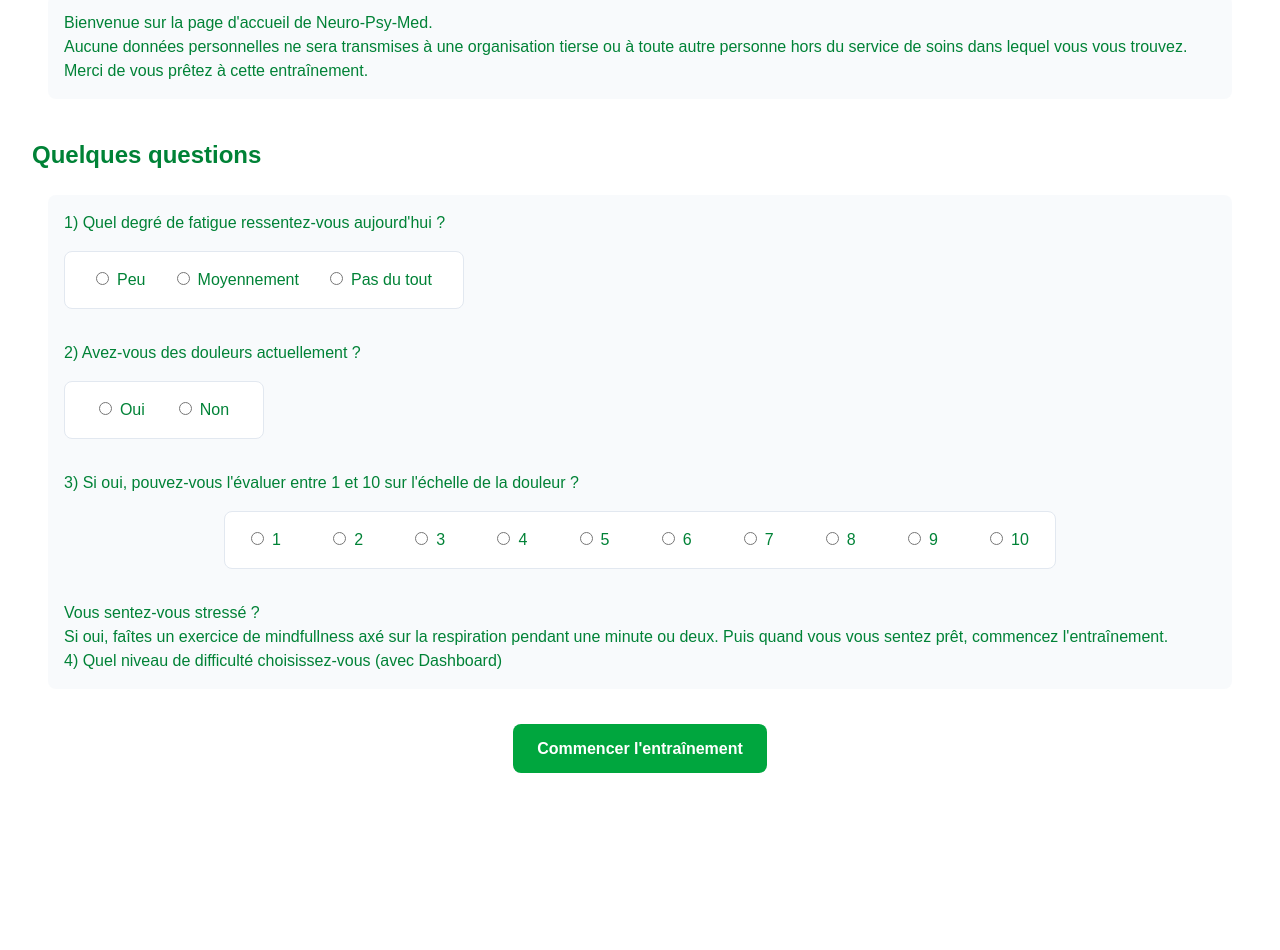
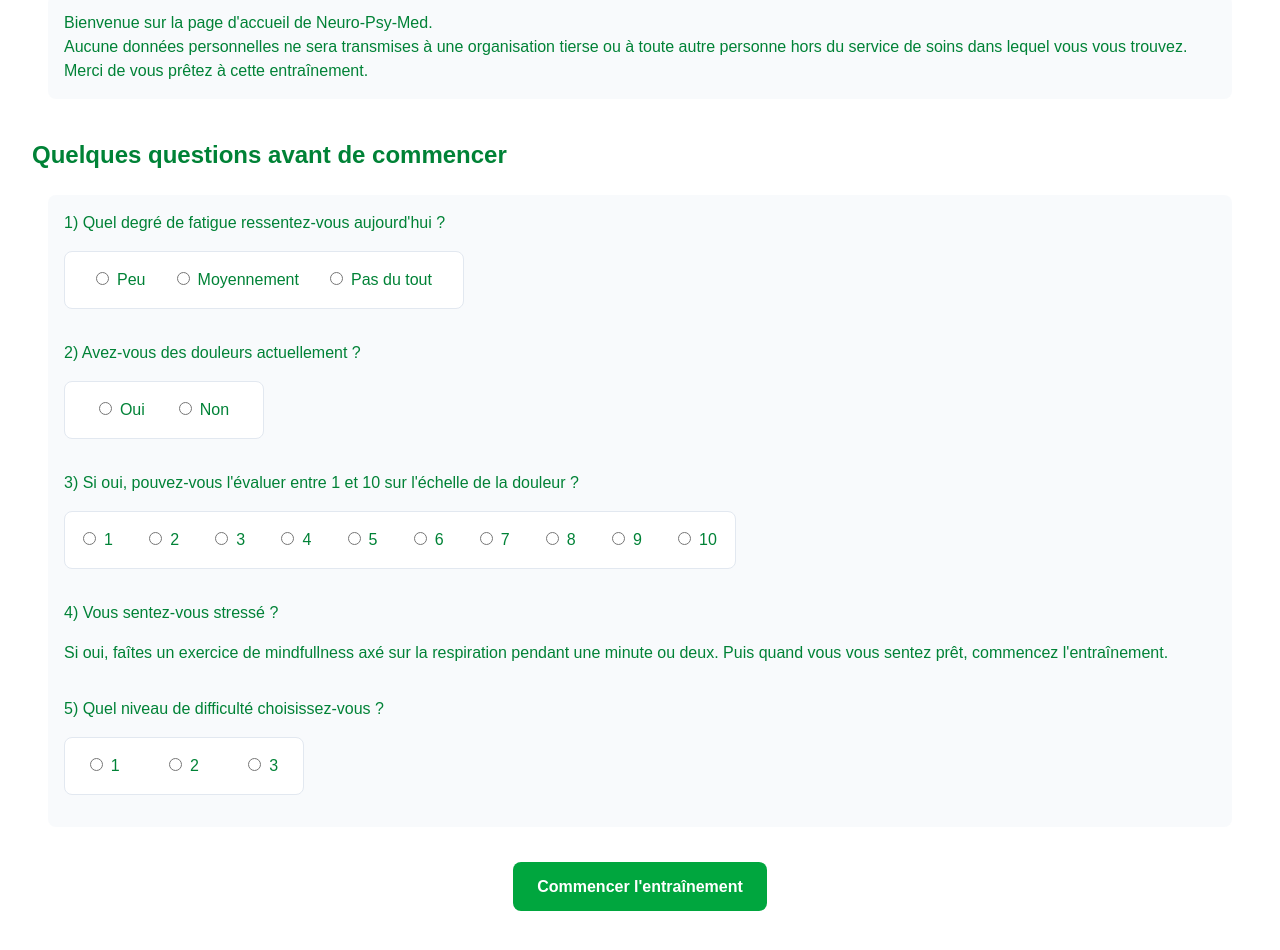
Before and after one commit to TLRKiliann/webapp-np-one, a Next.js app in the folder my-app/: page / in a window 1280 px wide. Shown: the part 280-1230 px from the top of the page. Before the commit the page ends 1105 px from the top, so only its background shows below. Built offline with nearby package versions, Linux system fonts and the light colour scheme; no server answers.

Commit message:
some changes & style review

```diff
--- a/my-app/app/page.tsx
+++ b/my-app/app/page.tsx
@@ -8,6 +8,7 @@ export default function Home() {
   const [optionFatigue, setOptionFatigue] = useState<string | undefined>(undefined);
   const [optionDlr, setOptionDlr] = useState<string | undefined>(undefined);
   const [douleurState, setDouleurState] = useState<string | undefined>(undefined);
+  const [levelState, setLevelState] = useState<string | undefined>(undefined);
 
   const handleFatigue = (e: ChangeEvent<HTMLInputElement>): void => {
     setOptionFatigue(e.target.value);
@@ -21,12 +22,14 @@ export default function Home() {
     setDouleurState(e.target.value);
   }
 
-  console.log(optionFatigue);
+  const handleEvaLevel = (e: ChangeEvent<HTMLInputElement>): void => {
+    setLevelState(e.target.value);
+  };
 
   return (
     <div className="p-4">
 
-      <div className="">
+      <div>
         <h1 className="text-3xl font-bold">Accueil</h1>
       </div>
 
@@ -47,7 +50,7 @@ export default function Home() {
 
 
         <div className="mt-10 mb-6">
-          <h2 className="text-2xl font-bold">Quelques questions</h2>
+          <h2 className="text-2xl font-bold">Quelques questions avant de commencer</h2>
         </div>
 
 
@@ -132,7 +135,7 @@ export default function Home() {
 
           <p>3) Si oui, pouvez-vous l'évaluer entre 1 et 10 sur l'échelle de la douleur ?</p>
 
-          <div className="flex flex-row items-center justify-around bg-white dark:bg-indigo-900 border border-slate-200 dark:border-indigo-500 rounded-lg mx-40 mt-4 mb-8 py-4">
+          <div className="flex flex-row items-center justify-around bg-white dark:bg-indigo-900 border border-slate-200 dark:border-indigo-500 rounded-lg mt-4 mb-8 mr-120 py-4">
 
             <label htmlFor="dlr1">
               <input type="radio" id="dlr1" name="dlr1"
@@ -206,14 +209,39 @@ export default function Home() {
 
           </div>
 
-          <p>Vous sentez-vous stressé ?</p>
+          <p>4) Vous sentez-vous stressé ?</p>
 
-          <p className="text-justify">
+          <p className="text-justify mt-4 mb-8">
             Si oui, faîtes un exercice de mindfullness axé sur la respiration pendant une minute ou deux. Puis quand vous vous sentez prêt,
             commencez l'entraînement.
           </p>
 
-          <p>4) Quel niveau de difficulté choisissez-vous (avec Dashboard)</p>
+          <p>5) Quel niveau de difficulté choisissez-vous ?</p>
+
+          <div className="w-60 flex flex-row items-center justify-around bg-white dark:bg-indigo-900 border border-slate-200 dark:border-indigo-500 rounded-lg mt-4 mb-4 py-4">
+            <label htmlFor="level1">
+              <input type="radio" id="level1" name="level1"
+                value="level1" checked={levelState === "level1"} onChange={handleEvaLevel}
+                className="mr-2"/>
+              1
+            </label>
+
+            <label htmlFor="level2">
+              <input type="radio" id="level2" name="level2"
+                value="level2" checked={levelState === "level2"} onChange={handleEvaLevel}
+                className="mr-2"/>
+              2
+            </label>
+
+            <label htmlFor="level3">
+              <input type="radio" id="level3" name="level3"
+                value="level3" checked={levelState === "level3"} onChange={handleEvaLevel}
+                className="mr-2"/>
+              3
+            </label>
+
+          </div>
+
         </div>
 
         <nav className="flex justify-center py-8">
```
